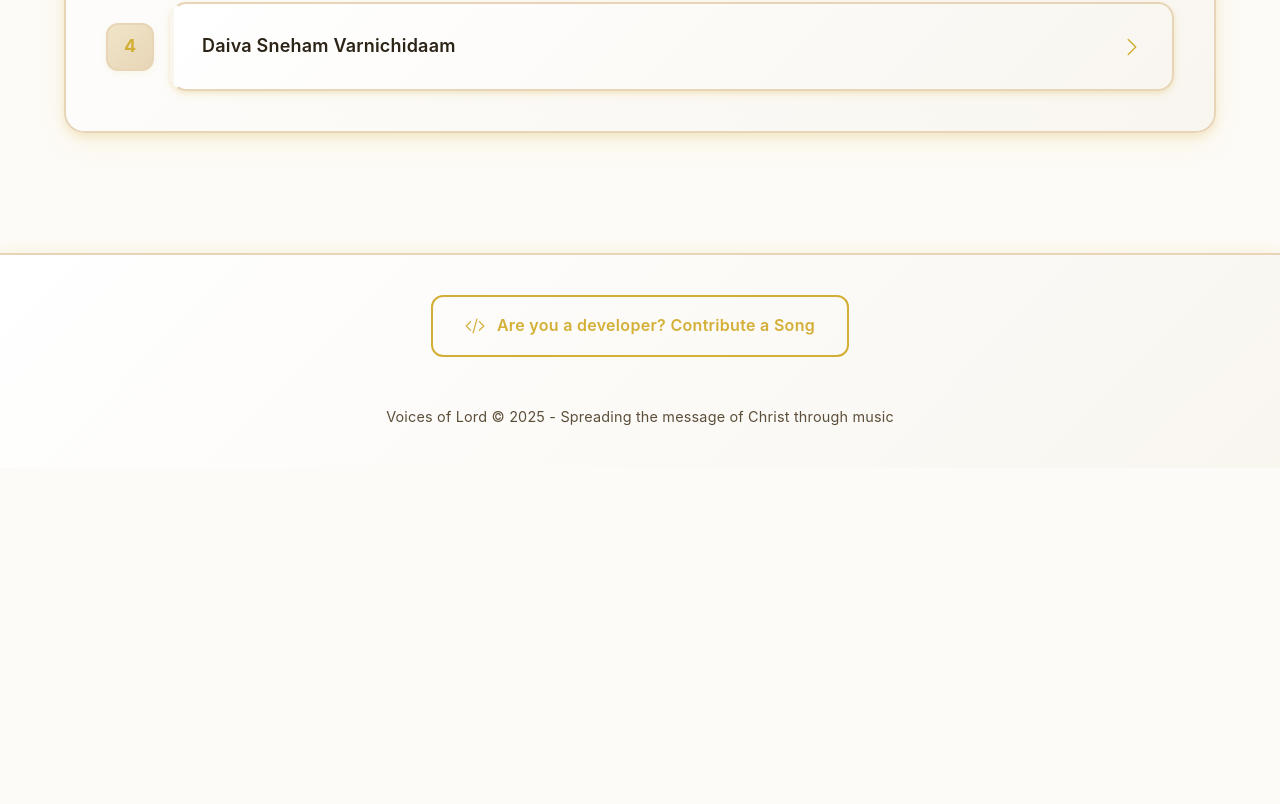
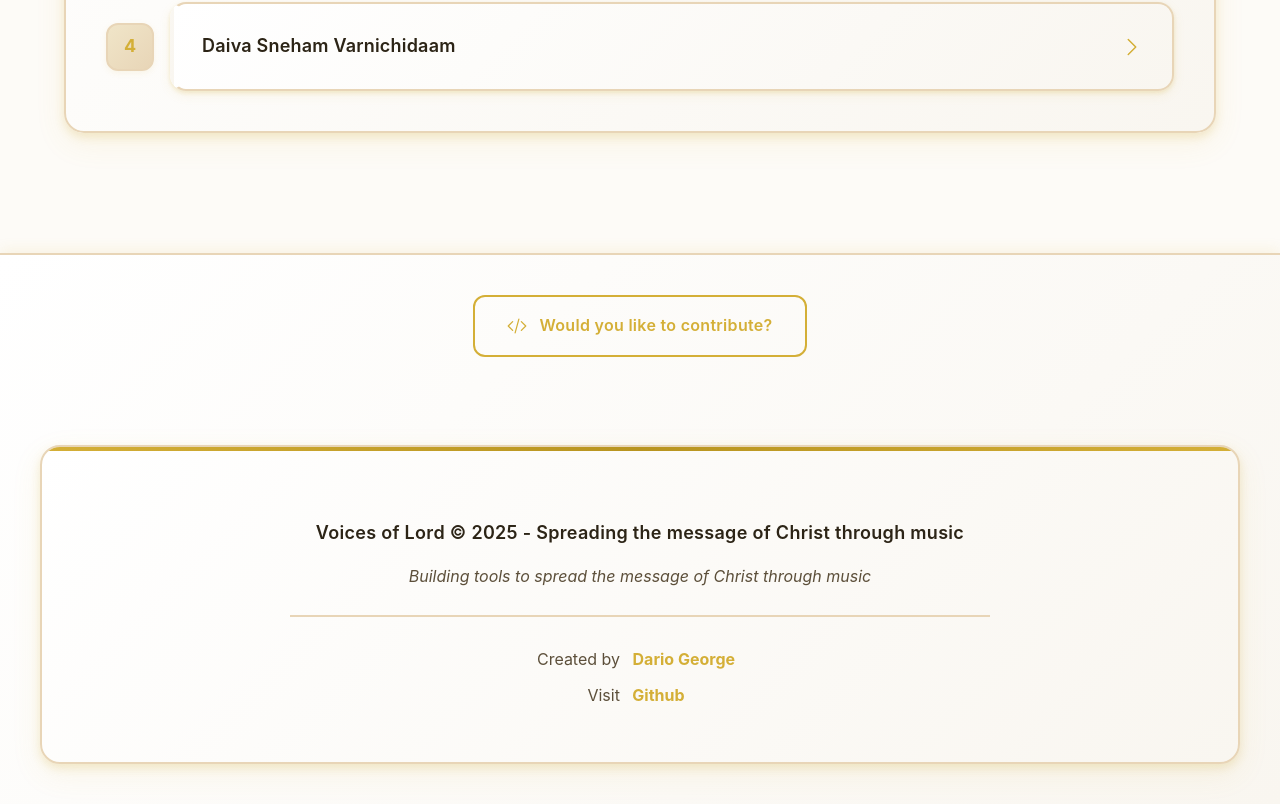
Before and after one commit to dariogeorge21/voices-of-lord, a Next.js app: page / in a window 1280 px wide. Shown: the part 1648-2452 px from the top of the page. Before the commit the page ends 2116 px from the top, so only its background shows below. Built offline with nearby package versions, Linux system fonts and the light colour scheme.

Commit message:
feat(footer): Update contribution prompt and enhance footer content

```diff
--- a/components/Footer.tsx
+++ b/components/Footer.tsx
@@ -18,11 +18,22 @@ const Footer = () => {
                 d="M17.25 6.75L22.5 12l-5.25 5.25m-10.5 0L1.5 12l5.25-5.25m7.5-3l-4.5 16.5"
               />
             </svg>
-            Are you a developer? Contribute a Song
+            Would you like to contribute?
           </Link>
+          <footer className="contribute-footer">
+        <div className="contribute-footer-content">
+
           <p className="footer-text">
             Voices of Lord © {new Date().getFullYear()} - Spreading the message of Christ through music
           </p>
+          <p className="footer-tagline">
+            Building tools to spread the message of Christ through music
+          </p>
+          <p className="footer-owner">
+            Created by <strong><a href='https://linkedin.com/in/dariogeorge21'>Dario George</a></strong><br /> Visit <strong><a href='https://github.com/dariogeorge21'>Github</a></strong>
+          </p>
+        </div>
+      </footer>
         </div>
       </footer>
   )
```
